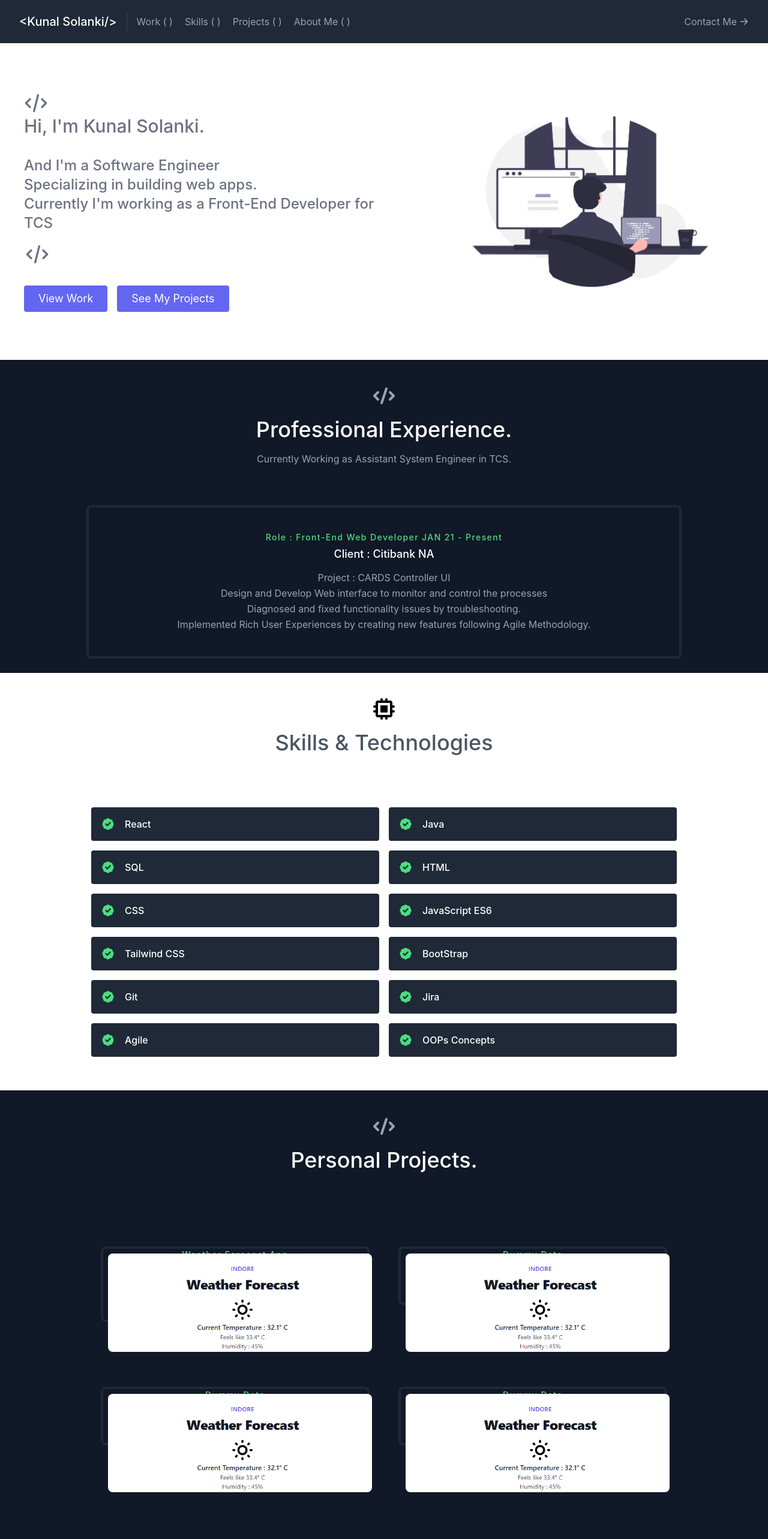
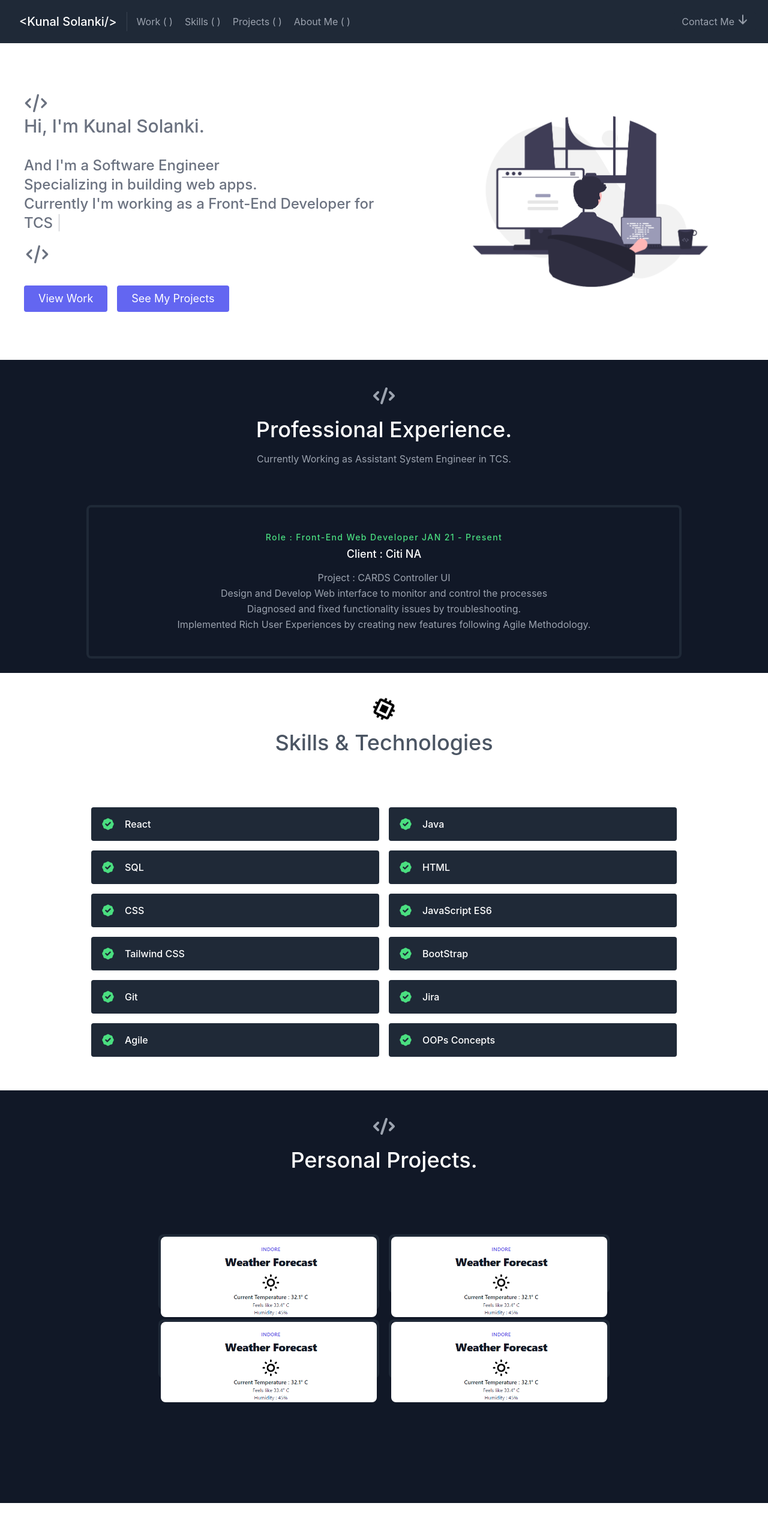
Before and after one commit to 07kunal98/portfolio, a React (Create React App) app: page / in a window 1280 px wide. Shown: the top 2566 px of the page at 60% size. Built offline with nearby package versions, Linux system fonts and the light colour scheme.

Commit message:
Added Animations

```diff
--- a/src/App.js
+++ b/src/App.js
@@ -10,7 +10,7 @@ import SocialMedia from './components/SocialMedia';
 
 function App() {
   return (
-    <div>
+    <div className='scroll-smooth'>
       <Navbar/>
       <LandingScreen/>
       <Work/>
--- a/src/components/AboutMe.js
+++ b/src/components/AboutMe.js
@@ -1,24 +1,24 @@
 
 export default function AboutMe() {
     return (
-        <section id="aboutme" className="text-gray-400 bg-gray-900 body-font pb-16">
+        <section id="aboutme" className="bg-gray-800">
         <div className="container px-5 py-10 mx-auto text-center lg:px-40">
             <div className="flex flex-col w-full mb-20">
-            <svg xmlns="http://www.w3.org/2000/svg" class="mx-auto inline-block w-14 mb-4" viewBox="0 0 20 20" fill="gray">
+            <svg xmlns="http://www.w3.org/2000/svg" class="mx-auto inline-block w-10 mb-4" viewBox="0 0 20 20" fill="gray">
                 <path d="M10.394 2.08a1 1 0 00-.788 0l-7 3a1 1 0 000 1.84L5.25 8.051a.999.999 0 01.356-.257l4-1.714a1 1 0 11.788 1.838L7.667 9.088l1.94.831a1 1 0 00.787 0l7-3a1 1 0 000-1.838l-7-3zM3.31 9.397L5 10.12v4.102a8.969 8.969 0 00-1.05-.174 1 1 0 01-.89-.89 11.115 11.115 0 01.25-3.762zM9.3 16.573A9.026 9.026 0 007 14.935v-3.957l1.818.78a3 3 0 002.364 0l5.508-2.361a11.026 11.026 0 01.25 3.762 1 1 0 01-.89.89 8.968 8.968 0 00-5.35 2.524 1 1 0 01-1.4 0zM6 18a1 1 0 001-1v-2.065a8.935 8.935 0 00-2-.712V17a1 1 0 001 1z" />
             </svg>
 
             <p className="sm:text-4xl text-xl font-medium title-font pb-14 text-white">
                 About Me
             </p>
-            <p className="leading-relaxed text-gray-400 px-60 py-8">
+            <p className="leading-relaxed text-gray-400  py-8">
 
                     <span className="text-2xl">const info = </span>"Hi I'm a Software Engineer currently living in Indore, INDIA.
                     I'm a Tech Enthusiast and I like to build interactive Web apps.
                     I Joined TCS in JAN 2021 where I got the opportunity to work as a
                     <br/><span className="text-l font-medium text-gray-100">FRONT-END Developer."</span><br/>
                     {/* My passion for Technology, Apps and Video Games build the strong foundation of    */}
-                    <span className="text-2xl">console.log(info)</span>
+                    <span className="text-2xl">console.log(info); <span className="text-white font-bold animate-ping">|</span></span>
 
                 </p>
             </div>
--- a/src/components/Contact.js
+++ b/src/components/Contact.js
@@ -53,7 +53,7 @@ export default function Contact() {
           </div>
           <button
             type="submit"
-            className="text-white bg-indigo-500 border-0 py-2 px-6 focus:outline-none hover:bg-indigo-600 rounded text-lg">
+            className="hover:animate-pulse text-white bg-indigo-500 border-0 py-2 px-6 focus:outline-none hover:bg-indigo-600 rounded text-lg">
             Submit
           </button>
           <div data-netlify-recaptcha="true"></div>
--- a/src/components/LandingScreen.js
+++ b/src/components/LandingScreen.js
@@ -4,7 +4,7 @@ import {CodeIcon} from '@heroicons/react/outline'
 export default function LandingScreen() {
     return (
         <section id="about">
-            <div className="container mx-auto flex px-10 py-20 md:flex-row flex-col items-center">
+            <div className="container mx-auto flex w-full px-10 py-20 sm:flex-row flex-col items-center">
                 <div className="lg:flex-grow md:w-1/2 lg:pr-24 md:pr-16 flex flex-col md:items-start md:text-left mb-16 md:mb-0 items-center text-center">
                     <CodeIcon className="w-10 h-10 text-gray-500" />
                     <h2 className="sm:text-2xl text-xl mb-4  font-medium text-gray-500">
@@ -14,7 +14,9 @@ export default function LandingScreen() {
                         <br className="lg:inline-block" />
                         Specializing in building web apps.
                         <br className="lg:inline-block" />
-                        Currently I'm working as a Front-End Developer for <a href="https://www.tcs.com" className="hover:text-gray-900 ">TCS</a>
+                        Currently I'm working as a Front-End Developer for <a href="https://www.tcs.com" className="hover:text-gray-900 ">TCS
+                        <span className="animate-ping"> | </span>
+                        </a>
 
                         <br className="hidden lg:inline-block" />
 
--- a/src/components/Navbar.js
+++ b/src/components/Navbar.js
@@ -3,7 +3,7 @@ import React from "react";
 
 export default function Navbar() {
   return (
-    <header className="bg-gray-800 md:sticky top-0 z-10 text-gray-400">
+    <header className="bg-gray-800  sticky top-0 z-50 text-gray-400">
       <div className="container mx-auto flex flex-wrap p-5 flex-col md:flex-row items-center">
         <span className="title-font font-medium text-white mb-4 md:mb-0">
           <a href="#about" className="ml-3 text-xl hover:text-2xl">
@@ -28,7 +28,10 @@ export default function Navbar() {
           href="#contact"
           className="inline-flex items-center bg-gray-800 border-0 py-1 px-3 focus:outline-none hover:bg-gray-700 rounded text-base mt-4 md:mt-0">
           Contact Me
-          <ArrowRightIcon className="w-4 h-4 ml-1" />
+          <span className="animate-bounce">
+            <ArrowRightIcon className="w-5 h-5 rotate-90 ml-1" />
+          </span>
+
         </a>
       </div>
     </header>
--- a/src/components/Projects.js
+++ b/src/components/Projects.js
@@ -6,7 +6,7 @@ import { projects } from "../projectdata";
 
 export default function Work() {
   return (
-    <section id="personalprojects" className="text-gray-400 bg-gray-900 body-font pb-48">
+    <section id="personalprojects" className="text-gray-400 bg-gray-900 body-font pb-40">
       <div className="container px-5 py-10 mx-auto text-center lg:px-40">
         <div className="flex flex-col w-full mb-20">
           <CodeIcon className="mx-auto inline-block w-10 mb-4" />
@@ -18,16 +18,16 @@ export default function Work() {
           </p>
         </div>
 
-        <div className="flex flex-wrap -m-4">
+        <div className="flex flex-wrap lg:w-4/5  sm:w-1/2 sm:mx-auto ">
           {projects.map((projects) => (
              <a
              href={projects.link}
-             key={projects.image}
-             className="sm:w-1/2 w-100 p-6">
+             key={projects.id}
+             className="lg:w-1/2 w-full  sm:w-1/2  mx-auto">
 
-            <div className="rounded-lg px-8 relative z-10 w-full border-4 mb-10 mt-5 border-gray-800 hover:bg-gray-900 ">
+            <div className="rounded-lg relative border-4 m-2 border-gray-800 hover:bg-gray-900 ">
               <div className="hover:opacity-0">
-              <img className="absolute inset-0 w-full m-2 object-contain object-center rounded-lg"
+              <img className="absolute inset-0 w-full object-contain object-center rounded-lg"
               src={projects.image} alt="project pic"/>
               </div>
               <h2 className="tracking-widest text-sm title-font font-medium text-green-400 mb-1">
--- a/src/components/Skills.js
+++ b/src/components/Skills.js
@@ -6,8 +6,8 @@ export default function Skills() {
   return (
     <section id="skills">
       <div className="container px-5 py-10 mx-auto">
-        <div className="text-center mb-20">
-          <ChipIcon className="w-10 inline-block mb-4" />
+        <div className="text-center mb-20 ">
+          <ChipIcon className="w-10 inline-block animate-spin mb-4" />
           <h1 className="sm:text-4xl text-3xl font-medium title-font text-gray-600 mb-4">
             Skills &amp; Technologies
           </h1>
--- a/src/components/SocialMedia.js
+++ b/src/components/SocialMedia.js
@@ -1,7 +1,7 @@
 
 export default function SocialMedia(){
     return(
-        <div className="flex justify-center bg-gray-900 mt-10 py-10">
+        <div className="flex justify-center w-full bg-gray-900 mt-10 py-10">
             <a href="https://www.linkedin.com/in/kunal-s-086698129/">
                 <img src={require("./img/linkedin.png")} width={100} alt="linkedin logo"/>
                 <p className="px-5 py-5 text-white">Linkedin</p>
--- a/src/projectdata.js
+++ b/src/projectdata.js
@@ -1,6 +1,7 @@
 
 export const projects = [
     {
+      id : 1,
       title: "Weather Forecast App",
       subtitle: "Shows Weather and Pollution related Information  ",
       description:
@@ -10,6 +11,7 @@ export const projects = [
     },
 
     {
+        id : 2,
         title: "Dummy Data",
         subtitle: "Dummy Data",
         description:
@@ -19,6 +21,7 @@ export const projects = [
       },
 
       {
+        id : 3,
         title: "Dummy Data",
         subtitle: "Dummy Data",
         description:
@@ -27,6 +30,7 @@ export const projects = [
         link: "",
       },
       {
+        id : 4,
         title: "Dummy Data",
         subtitle: "Dummy Data",
         description:
@@ -59,7 +63,7 @@ export const projects = [
   export const experience=[
     {
       title: "Front-End Web Developer JAN 21 - Present",
-      clientName : "Citibank NA",
+      clientName : "Citi NA",
       projectname : "CARDS Controller UI",
       resposibility : [
         "Design and Develop Web interface to monitor and control the processes",
```
